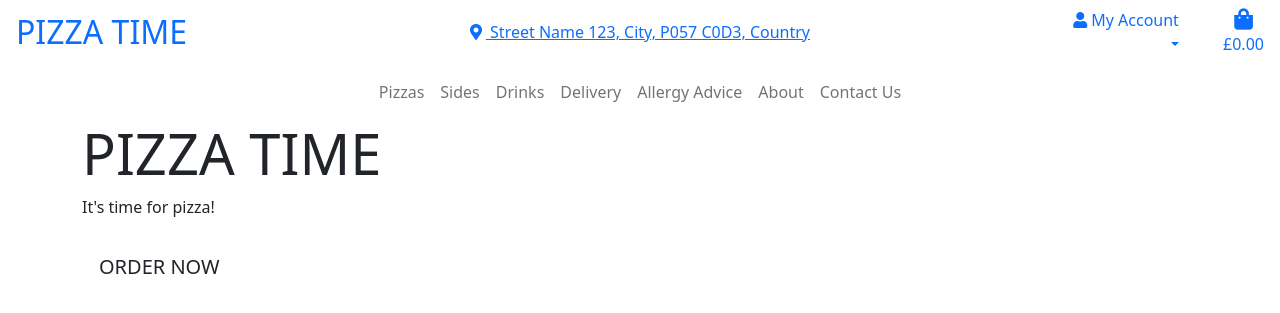
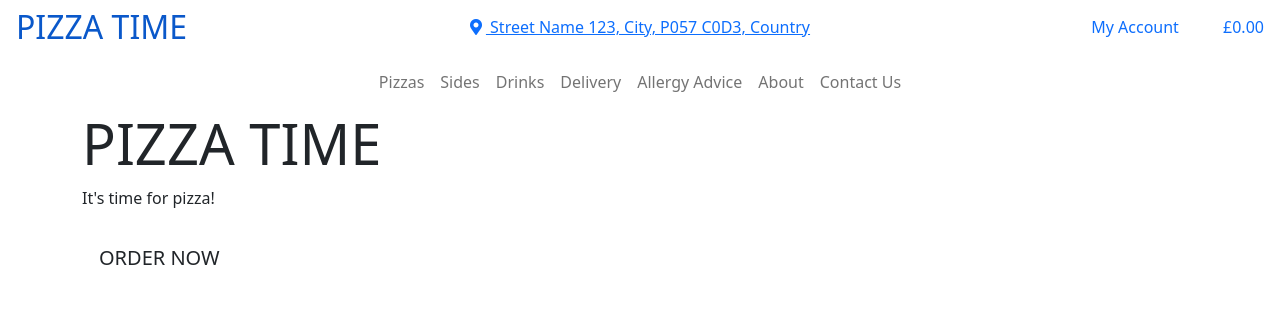
Before and after one commit to Code-Institute-Submissions/pjotrs-osnovskis-pizza_time_MS4_MarResub, a Django app: page / in a window 1280 px wide. Shown: the top 313 px of the page. Run offline with Django 3.2, Linux system fonts and the light colour scheme.

Commit message:
fix: Remove icons for account and total

```diff
--- a/templates/base.html
+++ b/templates/base.html
@@ -60,10 +60,9 @@
             <div class="col-12 col-lg-4 my-auto py-1 py-lg-0">
                 <ul class="list-inline list-unstyled text-center text-lg-end my-0">
                     <li class="list-inline-item dropdown">
-                        <a class="nav-link dropdown-toggle ms-1" href="#" id="my-account" role="button" data-bs-toggle="dropdown" aria-expanded="false">
-                            <div class="d-flex align-items-center">
-                                <i class="fas fa-user me-1"></i>
-                                My Account
+                        <a class="nav-link  ms-1" href="#" id="my-account" role="button" data-bs-toggle="dropdown" aria-expanded="false">
+                            <div class="text-center">
+                                <p class="my-0"> My Account</p>
                             </div>
                         </a>
                         <div class="dropdown-menu" aria-labelledby="my-account">
@@ -82,7 +81,6 @@
                     <li class="list-inline-item">
                         <a class="{% if grand_total %}font-weight-bold{% endif %} nav-link" href="#">
                             <div class="text-center">
-                                <div><i class="fas fa-shopping-bag fa-lg"></i></div>
                                 <p class="my-0">
                                     {% if grand_total %}
                                         £{{ grand_total|floatformat:2 }}
```
